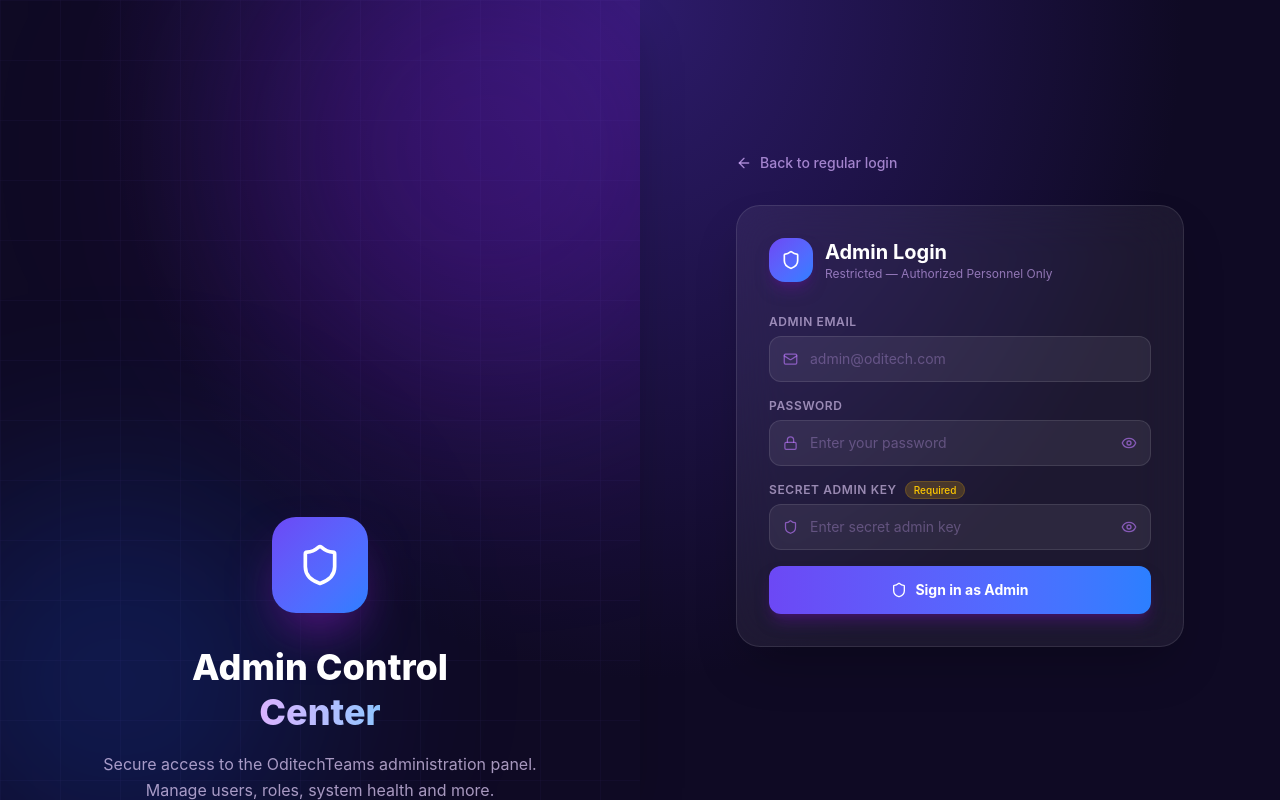
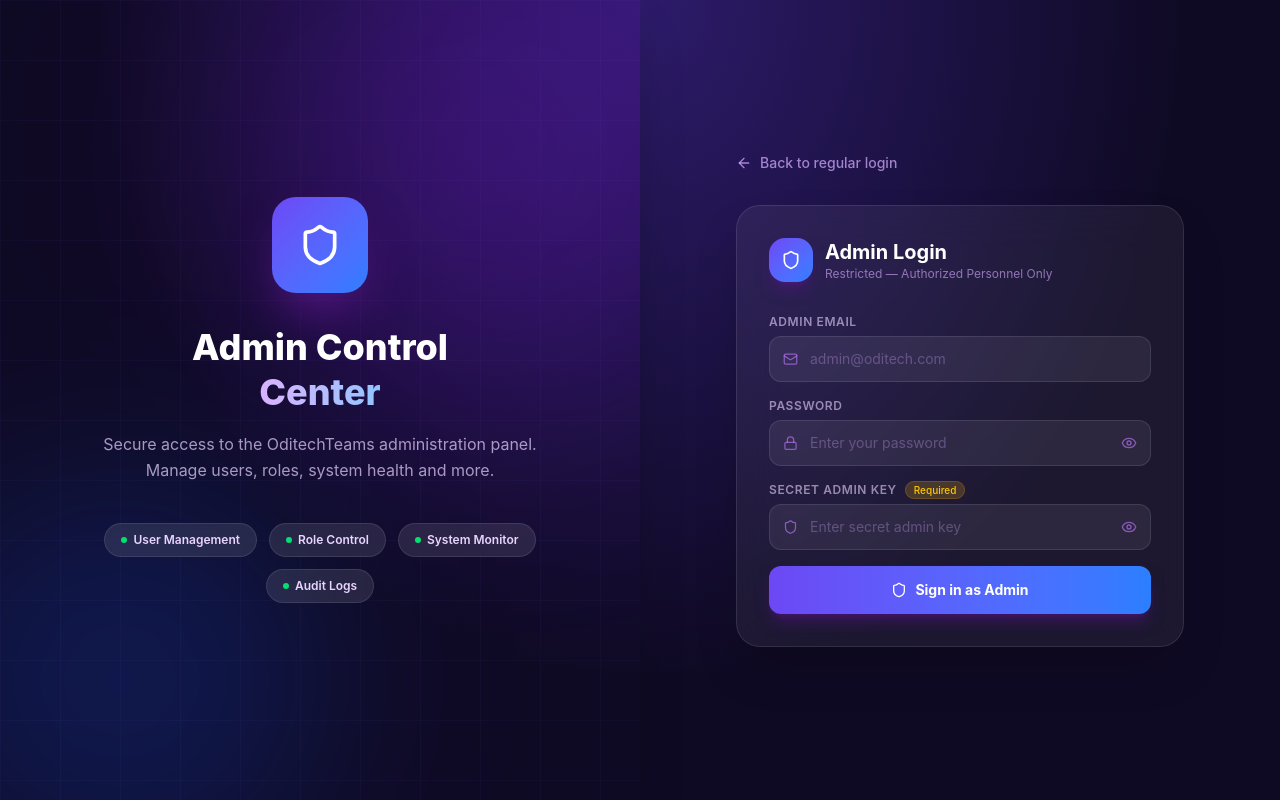
Before and after one commit to ManasCoding/OditechTeams_frontend, a React (Vite) app: page / in a window 1280 px wide. Both pictures are taken after a click on the button "Admin Login". Built offline with nearby package versions, Linux system fonts and the light colour scheme; no server answers.

Commit message:
new changes

```diff
--- a/src/App.jsx
+++ b/src/App.jsx
@@ -85,11 +85,11 @@ function LoginPage() {
     >
       <div className="relative flex w-full min-h-screen overflow-hidden max-w-[1920px] mx-auto">
 
-        {/* ─── IMAGE / INFO PANEL (Slides left & right) ─── */}
+        {/* ─── IMAGE / INFO PANEL (Sits on right, slides left in admin mode) ─── */}
         <div
-          className={`hidden lg:flex absolute top-0 bottom-0 w-1/2 transition-transform duration-1000 ease-[cubic-bezier(0.87,0,0.13,1)] z-20 flex-col items-center justify-center shadow-2xl ${isAdminMode ? 'translate-x-0' : 'translate-x-full'}`}
+          className={`hidden lg:flex absolute top-0 bottom-0 right-0 w-1/2 transition-transform duration-1000 ease-[cubic-bezier(0.87,0,0.13,1)] z-20 flex-col items-center justify-center shadow-2xl ${isAdminMode ? '-translate-x-full' : 'translate-x-0'}`}
         >
-          {/* Base background covers opposite side */}
+          {/* User mode background */}
           <div className="absolute inset-0 bg-[#F4F2FF] transition-opacity duration-1000" style={{ opacity: isAdminMode ? 0 : 1 }}>
              <div className="absolute top-[-5%] right-[-10%] w-[800px] h-[800px] bg-gradient-to-br from-white/60 to-transparent rounded-full mix-blend-overlay filter blur-[80px] opacity-70 transform -rotate-12"></div>
              <div className="absolute bottom-[-10%] left-[-10%] w-[600px] h-[600px] bg-gradient-to-tr from-[#E0DCFF] to-transparent rounded-full mix-blend-multiply filter blur-[60px] opacity-60"></div>
@@ -108,16 +108,17 @@ function LoginPage() {
           </div>
 
           {/* User Mode Image */}
-          <div className={`relative z-10 w-full h-full flex items-center justify-center p-8 transition-all duration-700 absolute inset-0 ${isAdminMode ? 'opacity-0 scale-90 pointer-events-none' : 'opacity-100 scale-100 delay-300'}`}>
+          <div className={`absolute inset-0 z-10 flex items-center justify-center p-8 transition-all duration-700 ${isAdminMode ? 'opacity-0 scale-90 pointer-events-none' : 'opacity-100 scale-100 delay-300'}`}>
             <img
               src="/illustration.png"
               alt="3D illustration of people working"
-              className="max-w-full max-h-full object-contain drop-shadow-2xl"
+              className="w-full h-full object-contain drop-shadow-2xl"
             />
           </div>
 
           {/* Admin Mode Info */}
-          <div className={`relative z-10 max-w-md text-center transition-all duration-700 absolute ${isAdminMode ? 'opacity-100 scale-100 delay-300' : 'opacity-0 scale-90 pointer-events-none'}`}>
+          <div className={`absolute inset-0 z-10 flex items-center justify-center p-10 transition-all duration-700 ${isAdminMode ? 'opacity-100 scale-100 delay-300' : 'opacity-0 scale-90 pointer-events-none'}`}>
+            <div className="max-w-md text-center">
                <div className="w-24 h-24 rounded-3xl bg-gradient-to-br from-brand-purple to-blue-500 flex items-center justify-center mx-auto mb-8 shadow-2xl shadow-purple-900">
                  <Shield size={44} className="text-white" />
                </div>
@@ -140,10 +141,11 @@ function LoginPage() {
                </div>
             </div>
           </div>
+        </div>
 
-        {/* ─── FORMS PANEL (Slides right & left) ─── */}
+        {/* ─── FORMS PANEL (Left half normally, slides to right half in admin mode) ─── */}
         <div
-          className={`absolute top-0 bottom-0 w-full lg:w-1/2 transition-transform duration-1000 ease-[cubic-bezier(0.87,0,0.13,1)] z-10 flex flex-col items-center justify-center ${isAdminMode ? 'translate-x-0 lg:translate-x-full' : 'translate-x-0'}`}
+          className={`absolute top-0 bottom-0 left-0 w-full lg:w-1/2 transition-transform duration-1000 ease-[cubic-bezier(0.87,0,0.13,1)] z-10 flex flex-col items-center justify-center ${isAdminMode ? 'lg:translate-x-full' : 'translate-x-0'}`}
         >
 
           {/* --- User Login Form --- */}
```
Lines whose indentation alone changed are shown as unchanged.
